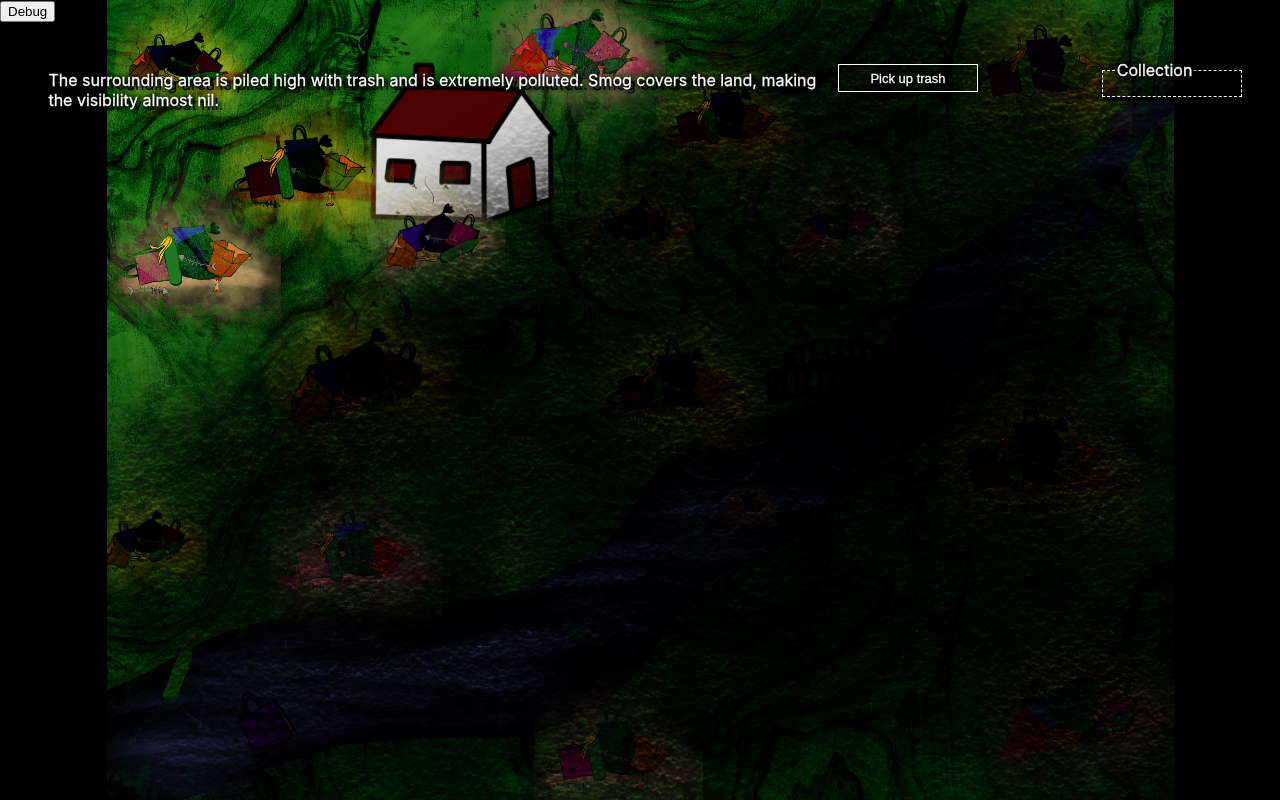
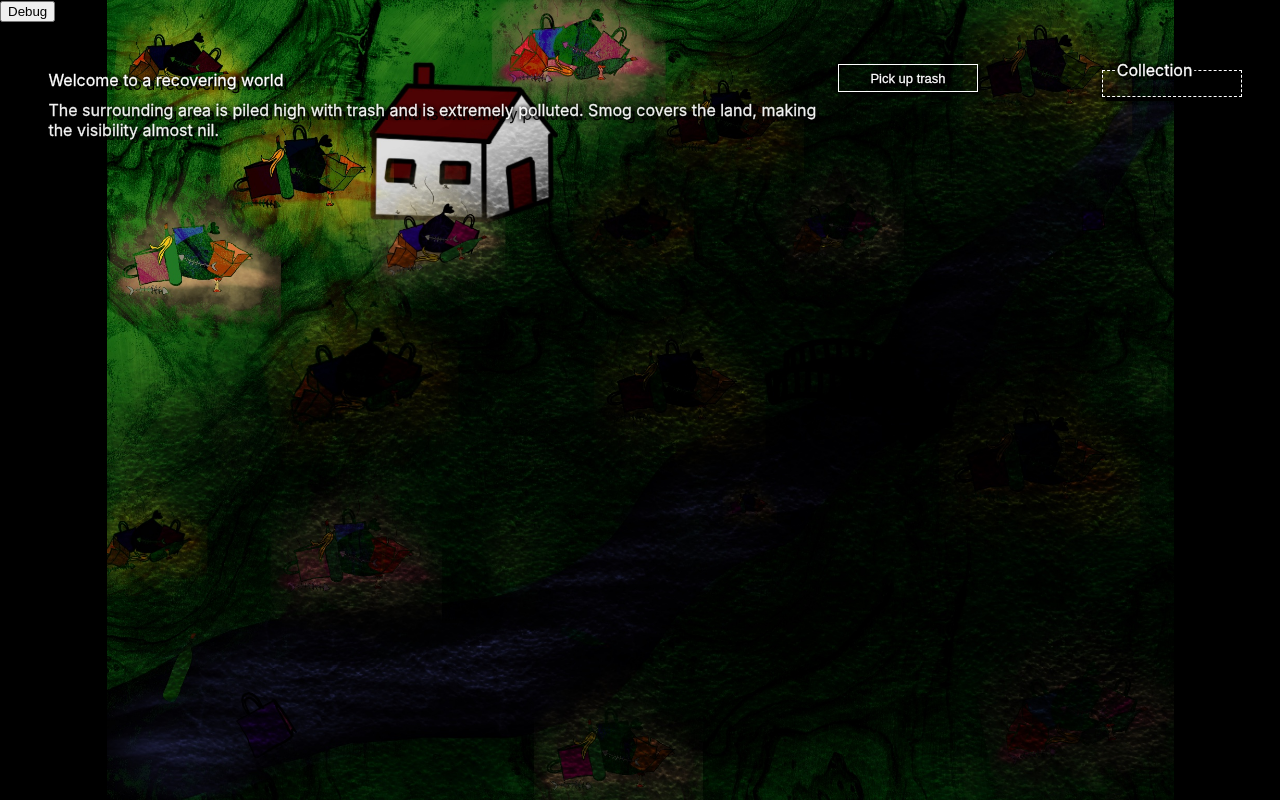
Before and after one commit to henrybzhang/green-room, a React (Create React App) app: page / in a window 1280 px wide. Built offline with nearby package versions, Linux system fonts and the light colour scheme.

Commit message:
Add title

```diff
--- a/public/index.html
+++ b/public/index.html
@@ -31,7 +31,7 @@
       work correctly both with client-side routing and a non-root public URL.
       Learn how to configure a non-root public URL by running `npm run build`.
     -->
-    <title>React App</title>
+    <title>A Recovering World</title>
   </head>
   <body>
     <noscript>You need to enable JavaScript to run this app.</noscript>
--- a/src/components/EventLog.jsx
+++ b/src/components/EventLog.jsx
@@ -5,6 +5,7 @@ import { ActionContext } from '../providers/ActionProvider';
 const MAX_EVENTS = 20;
 
 const initialLog = [
+  'Welcome to a recovering world',
   'The surrounding area is piled high with trash and is extremely polluted. Smog covers the land, making the visibility almost nil.',
 ];
 
```
